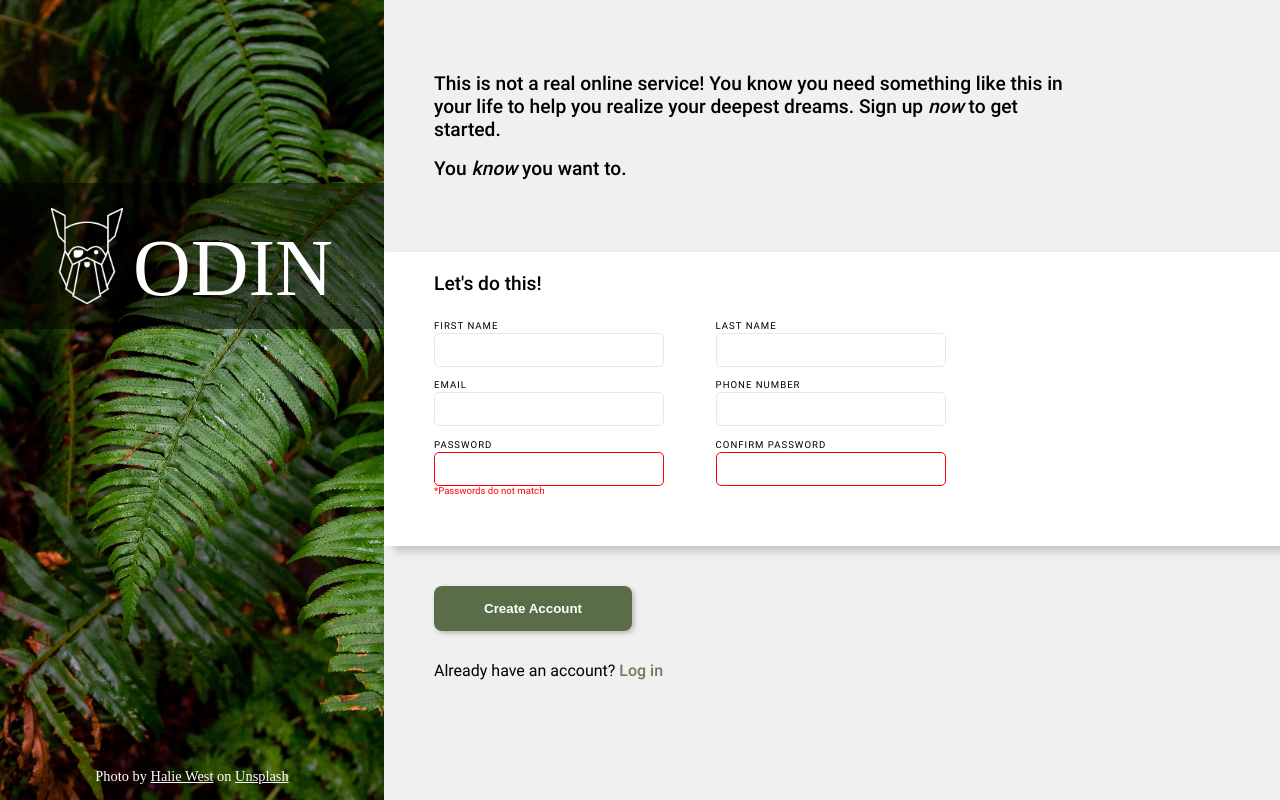
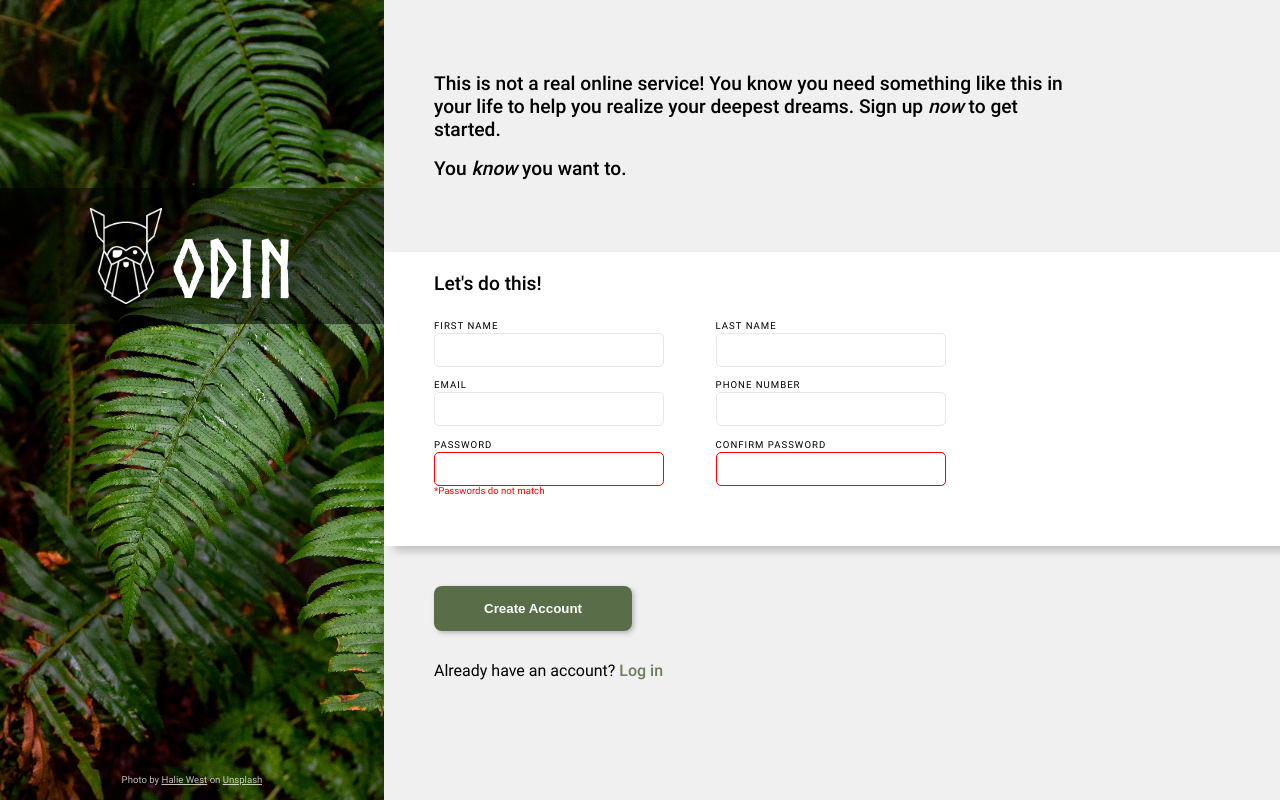
Before and after one commit to fshakoor/sign-up-form, a plain HTML site: page index.html in a window 1280 px wide. Drawn offline with Linux system fonts and the light colour scheme.

Commit message:
Adjusted photo credit text and moved fonts to folder

```diff
--- a/style.css
+++ b/style.css
@@ -11,12 +11,16 @@
 
 @font-face {
     font-family: "Roboto-Medium";
-    src: url("Roboto-Medium.ttf");
+    src: url("fonts/Roboto-Medium.ttf");
   }
 
 @font-face {
     font-family: "Roboto-Regular";
-    src: url("Roboto-Regular.ttf");
+    src: url("fonts/Roboto-Regular.ttf");
+}
+@font-face {
+    font-family: "Norse-Bold";
+    src: url("fonts/Norse-Bold.otf");
 }
 
 html, body {
@@ -74,8 +78,8 @@ body {
 }
 
 .credit, .credit a {
-    color: white;
-   font-size: 0.9rem;
+    color: rgb(255,255,255,0.75);
+   font-size: 0.6rem;
 }
 
 .credit {
@@ -83,6 +87,7 @@ body {
     margin: 0;
     padding: 0 0 15px 0;
     bottom: 0;
+    font-family: "Roboto-Regular";
 }
 
 .top-text, button, .login {
```
Also changed, not shown: fonts/Norse-Bold.otf (renamed from Norse-Bold.otf), fonts/Roboto-Medium.ttf (renamed from Roboto-Medium.ttf), fonts/Roboto-Regular.ttf (renamed from Roboto-Regular.ttf).
